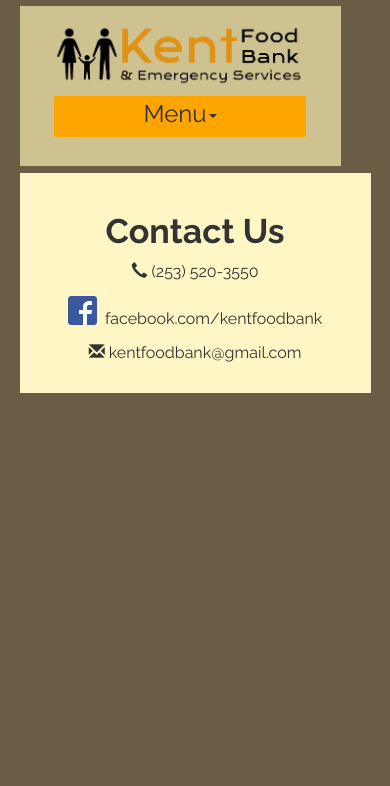
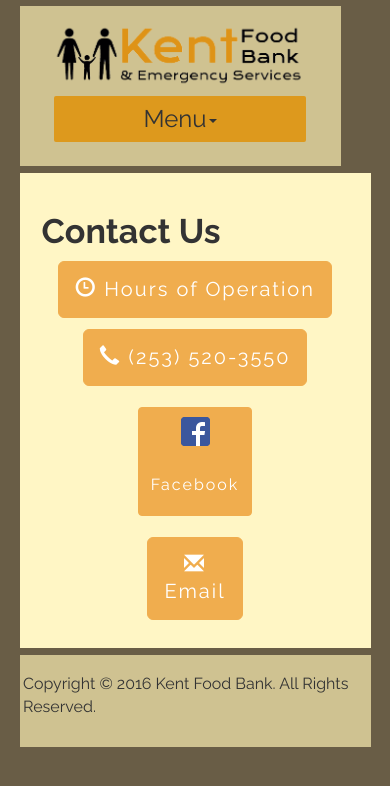
Before and after one commit to GRIT305-Team-Binary/IT305-Team-Binary-Food-Bank-Website, a PHP site: page /Site/contactus.php in a window 390 px wide. Shown: the top 786 px of the page. Run offline with PHP 8.4, Linux system fonts and the light colour scheme; some libraries are stand-ins or nearby versions.

Commit message:
Making Pages Mobile Responsive.

```diff
--- a/Sprint 1/Site/contactus.php
+++ b/Sprint 1/Site/contactus.php
@@ -1,54 +1,57 @@
 <!DOCTYPE html>
 
 <html lang="en">
-<head>
-    <title>Contact Us</title>
-<meta charset="UTF-8">
-<link rel="stylesheet" href="https://maxcdn.bootstrapcdn.com/bootstrap/3.3.6/css/bootstrap.min.css">
-<link rel="stylesheet" href="https://maxcdn.bootstrapcdn.com/bootstrap/3.3.6/css/bootstrap-theme.min.css">
-<script src="https://ajax.googleapis.com/ajax/libs/jquery/1.11.3/jquery.min.js"></script>
-<script src="https://maxcdn.bootstrapcdn.com/bootstrap/3.3.6/js/bootstrap.min.js"></script>
-
-<style type="text/css">
-    .bs-example{
-    	margin: 20px;
-    }
-</style>
-</head>
-
-<body>
 	<?php
 		include ('includes/header.inc.php');
 	?>
 	<div class="main">
-    <div class="container-fluid text-center">
+    <div class="container-fluid ">
         <div class="row">
             <div class="col-xs-12 ">
                 <h2>Contact Us</h2>
             </div>
         </div>
-        <div class="row">
-            <div class="col-xs-12 col-sm-4">
+        <div class="row text-center">
+			<div class="col-xs-12 col-sm-6 col-lg-3 ">
+                <!-- Email -->
+                <p><span class="btn btn-lg btn-warning">
+				<span class="glyphicon glyphicon-time" aria-hidden="true"></span>
+					<a class="defaultLink" href="calendar.php">Hours of Operation</a>
+				</span></p>
+            </div>
+            <div class="col-xs-12 col-sm-6 col-lg-3">
                 <!-- Phone -->
-                <p><span class="glyphicon glyphicon-earphone" aria-hidden="true"></span> (253) 520-3550</p>
+                <p><span class="btn btn-lg btn-warning">
+				<span class="glyphicon glyphicon-earphone" aria-hidden="true"></span> <span class="defaultLink">(253) 520-3550</span></p>
+				</span>
             </div>
-            <div class="col-xs-12 col-sm-4">
+            <div class="col-xs-12 col-sm-6 col-lg-3">
                 <!-- Facebook Page -->
-                <p><span class="glyphicon"><img src="startbootstrap-small-business-1.0.4/images/FB-f-Logo__blue_29.png" class="img-responsive" alt="facebook"></span>
-					<a class="defaultLink href="facebook.com/kentfoodbank">&nbspfacebook.com/kentfoodbank</a>
-				</p>
+                <p btn btn-warning> <span class="btn btn-warning facebook-hours">
+				<span class="glyphicon"><img src="startbootstrap-small-business-1.0.4/images/FB-f-Logo__blue_29.png" class="img-responsive" alt="facebook"></span>
+					<a class="defaultLink" href="http://facebook.com/kentfoodbank">
+					<span class="hidden-xs">facebook.com/kentfoodbank</span>
+					<span class="visible-xs">Facebook</span>
+					</a>
+				</span></p>
             </div>
-            <div class="col-xs-12 col-sm-4">
+            <div class="col-xs-12 col-sm-6 col-lg-3">
                 <!-- Email -->
-                <p><span class="glyphicon glyphicon-envelope" aria-hidden="true"></span>
-					<a class="defaultLink" href="mailto:kentfoodbank@gmail.com">kentfoodbank@gmail.com</a>
-				</p>
+                <p><span class="btn btn-lg btn-warning">
+				<span class="glyphicon glyphicon-envelope" aria-hidden="true"></span>
+					<a class="defaultLink" href="mailto:kentfoodbank@gmail.com">
+						<span class="hidden-xs">kentfoodbank@gmail.com</span>
+						<span class="visible-xs">Email</span>
+					</a>
+				</span></p>
             </div>
+
          </div>
         <div class="row">
             <!-- Contact Form -->
         </div>
     </div>
 	</div>
-</body>
-</html>
+ <?php
+            include('includes/footer.php');
+        ?>
--- a/Sprint 1/Site/css/styles.css
+++ b/Sprint 1/Site/css/styles.css
@@ -21,7 +21,7 @@
     text-align: center;
     text-transform: uppercase;
     font-weight: lighter;
-    letter-spacing: 3px;
+    letter-spacing: 2px;
 }
 
 .defaultLink {
@@ -46,6 +46,12 @@
     padding: 5% 1%;
     margin-bottom: 2%;
 }
+
+.mobile-facebook {
+  vertical-align: middle;
+  line-height: 60px;
+}
+
 /* Code for Image slider */
 .carousel{
     background: #2f4357;
@@ -84,14 +90,18 @@
     margin: 0 15px 0 15px;
 }
 
-
+.top-link-block {
+    margin: 2% 0;
+    padding: 2% 0;
+}
 /* Extra Small Devices, Phones */
 
   @media only screen and (max-width : 767px) and (min-width : 0px) {
 
     .facebook-hours {
         vertical-align: middle;
-        line-height: 80px;
+        line-height: 45px;
+        margin: 10px 0;
     }
 
     .topItemsList {
@@ -119,9 +129,9 @@
   .navbar-toggle {
   position:static;
   float: none;
-  padding:0 0 5px 0;
+  padding:5px 0 5px 0;
   margin: 0;
-  background-color: orange;
+  background-color: #DD991D;
   background-image: none;
   border: 1px solid transparent;
   border-radius:2px;
```
Also changed, not shown: Sprint 1/Site/calendar.php (+13 -11 lines), Sprint 1/Site/contribute.php (+43 -14 lines), Sprint 1/Site/gethelp.php (+32 -6 lines), Sprint 1/Site/index.php (+14 -12 lines), Sprint 1/Site/location.php (added, +52 -0 lines), 1 other file.
